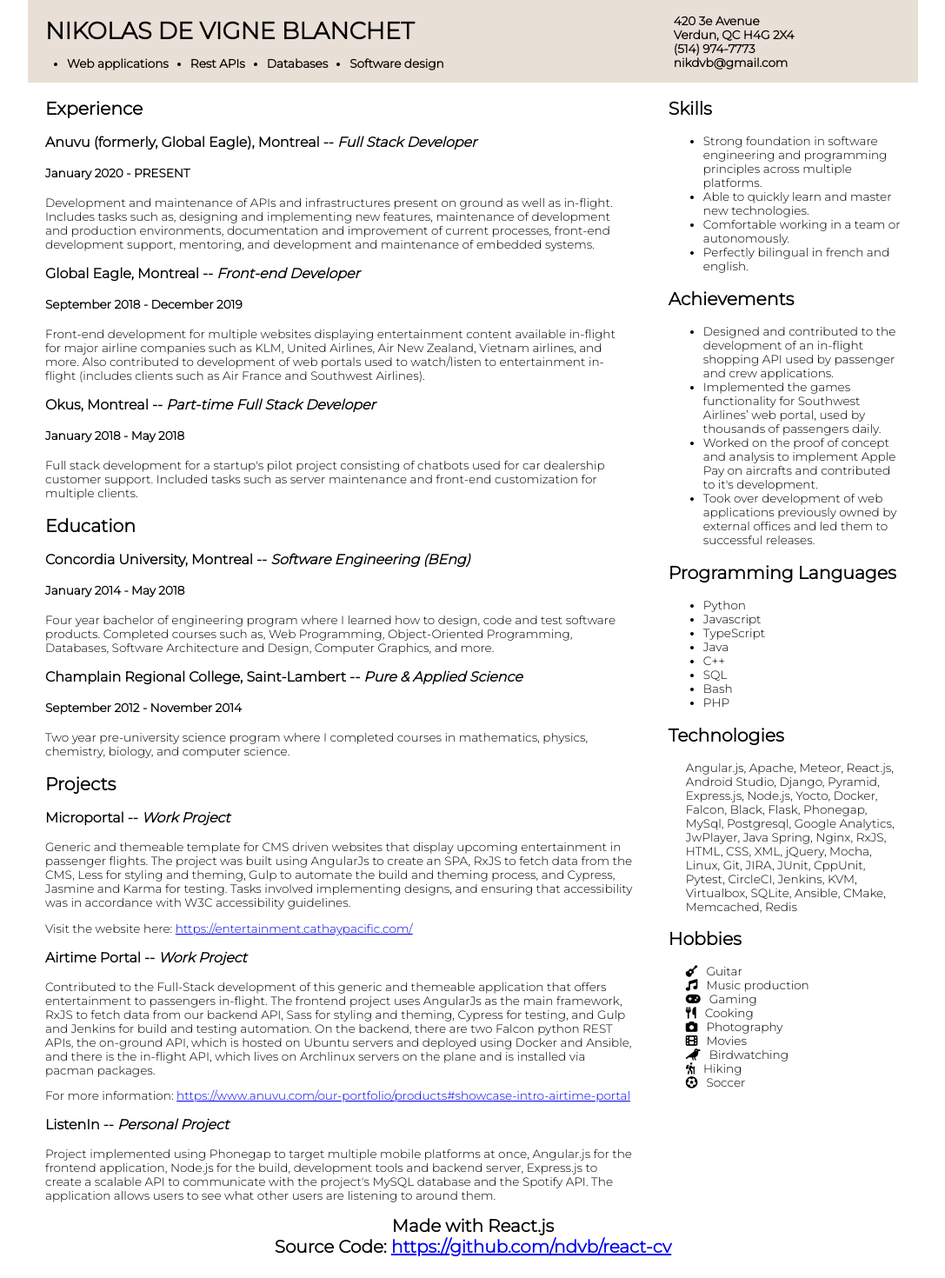
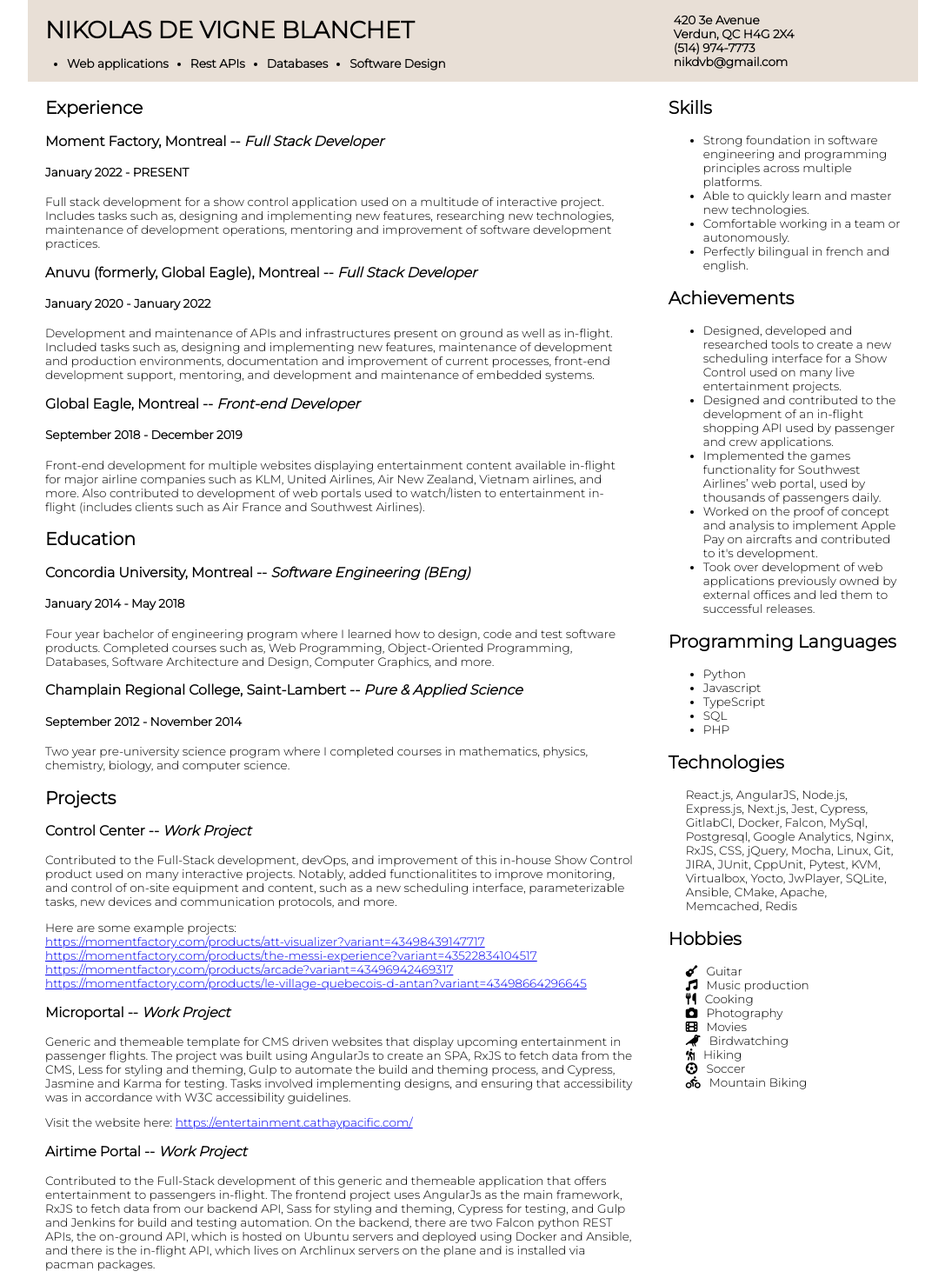
Before and after one commit to ndvb/react-cv, a React (Create React App) app: page / in a window 1280 px wide. Shown: the top 1470 px of the page at 87% size, without its empty margins (96-1183 px from the left). Before the commit the page ends 1446 px from the top, so only its background shows below. Built offline with nearby package versions, Linux system fonts and the light colour scheme.

Commit message:
update info

```diff
--- a/src/Assets/data.js
+++ b/src/Assets/data.js
@@ -2,7 +2,7 @@
 {
     "Header": {
         "title": "Nikolas De Vigne Blanchet",
-        "attributes": ["Web applications", "Rest APIs", "Databases", "Software design"]
+        "attributes": ["Web applications", "Rest APIs", "Databases", "Software Design"]
     },
     "ContactInfo": {
         "address": "420 3e Avenue",
@@ -17,11 +17,18 @@
             "sectionType": "experience",
             "jobs": [
                 {
+                    "company": "Moment Factory",
+                    "location": "Montreal",
+                    "position": "Full Stack Developer",
+                    "timeline": "January 2022 - PRESENT",
+                    "description": "Full stack development for a show control application used on a multitude of interactive project. Includes tasks such as, designing and implementing new features, researching new technologies, maintenance of development operations, mentoring and improvement of software development practices."
+                },
+                {
                     "company": "Anuvu (formerly, Global Eagle)",
                     "location": "Montreal",
                     "position": "Full Stack Developer",
-                    "timeline": "January 2020 - PRESENT",
-                    "description": "Development and maintenance of APIs and infrastructures present on ground as well as in-flight. Includes tasks such as, designing and implementing new features, maintenance of development and production environments, documentation and improvement of current processes, front-end development support, mentoring, and development and maintenance of embedded systems."
+                    "timeline": "January 2020 - January 2022",
+                    "description": "Development and maintenance of APIs and infrastructures present on ground as well as in-flight. Included tasks such as, designing and implementing new features, maintenance of development and production environments, documentation and improvement of current processes, front-end development support, mentoring, and development and maintenance of embedded systems."
                 },
                 {
                     "company": "Global Eagle",
@@ -29,13 +36,6 @@
                     "position": "Front-end Developer",
                     "timeline": "September 2018 - December 2019",
                     "description": "Front-end development for multiple websites displaying entertainment content available in-flight for major airline companies such as KLM, United Airlines, Air New Zealand, Vietnam airlines, and more. Also contributed to development of web portals used to watch/listen to entertainment in-flight (includes clients such as Air France and Southwest Airlines)."
-                },
-                {
-                    "company": "Okus",
-                    "location": "Montreal",
-                    "position": "Part-time Full Stack Developer",
-                    "timeline": "January 2018 - May 2018",
-                    "description": "Full stack development for a startup's pilot project consisting of chatbots used for car dealership customer support. Included tasks such as server maintenance and front-end customization for multiple clients."
                 }
             ]
         },
@@ -64,6 +64,28 @@
             "sectionType": "projects",
             "projects": [
                 {
+                    "name": "Control Center",
+                    "type": "Work Project",
+                    "description": "Contributed to the Full-Stack development, devOps, and improvement of this in-house Show Control product used on many interactive projects. Notably, added functionalitites to improve monitoring, and control of on-site equipment and content, such as a new scheduling interface, parameterizable tasks, new devices and communication protocols, and more.",
+                    "links": [
+                        {
+                            "text": "Here are some example projects:"
+                        },
+                        {
+                            "link": "https://momentfactory.com/products/att-visualizer?variant=43498439147717"
+                        },
+                        {
+                            "link": "https://momentfactory.com/products/the-messi-experience?variant=43522834104517"
+                        },
+                        {
+                            "link": "https://momentfactory.com/products/arcade?variant=43496942469317"
+                        },
+                        {
+                            "link": "https://momentfactory.com/products/le-village-quebecois-d-antan?variant=43498664296645"
+                        }
+                    ]
+                },
+                {
                     "name": "Microportal",
                     "type": "Work Project",
                     "description": "Generic and themeable template for CMS driven websites that display upcoming entertainment in passenger flights. The project was built using AngularJs to create an SPA, RxJS to fetch data from the CMS, Less for styling and theming, Gulp to automate the build and theming process, and Cypress, Jasmine and Karma for testing. Tasks involved implementing designs, and ensuring that accessibility was in accordance with W3C accessibility guidelines.",
@@ -84,11 +106,6 @@
                             "link": "https://www.anuvu.com/our-portfolio/products#showcase-intro-airtime-portal"
                         }
                     ]
-                },
-                {
-                    "name": "ListenIn",
-                    "type": "Personal Project",
-                    "description": "Project implemented using Phonegap to target multiple mobile platforms at once, Angular.js for the frontend application, Node.js for the build, development tools and backend server, Express.js to create a scalable API to communicate with the project's MySQL database and the Spotify API. The application allows users to see what other users are listening to around them."
                 }
             ]
         }
@@ -106,6 +123,7 @@
         {
             "title": "Achievements",
             "items": [
+                "Designed, developed and researched tools to create a new scheduling interface for a Show Control used on many live entertainment projects.",
                 "Designed and contributed to the development of an in-flight shopping API used by passenger and crew applications.",
                 "Implemented the games functionality for Southwest Airlines’ web portal, used by thousands of passengers daily.",
                 "Worked on the proof of concept and analysis to implement Apple Pay on aircrafts and contributed to it's development.",
@@ -118,41 +136,29 @@
                 "Python",
                 "Javascript",
                 "TypeScript",
-                "Java",
-                "C++",
                 "SQL",
-                "Bash",
                 "PHP",
             ]
         },
         {
             "title": "Technologies",
             "items": [
-                "Angular.js",
-                "Apache",
-                "Meteor",
                 "React.js",
-                "Android Studio",
-                "Django",
-                "Pyramid",
+                "AngularJS",
+                "Node.js",
                 "Express.js",
-                "Node.js",
-                "Yocto",
+                "Next.js",
+                "Jest",
+                "Cypress",
+                "GitlabCI",
                 "Docker",
                 "Falcon",
-                "Black",
-                "Flask",
-                "Phonegap",
                 "MySql",
                 "Postgresql",
                 "Google Analytics",
-                "JwPlayer",
-                "Java Spring",
                 "Nginx",
                 "RxJS",
-                "HTML",
                 "CSS",
-                "XML",
                 "jQuery",
                 "Mocha",
                 "Linux",
@@ -161,13 +167,14 @@
                 "JUnit",
                 "CppUnit",
                 "Pytest",
-                "CircleCI",
-                "Jenkins",
                 "KVM",
                 "Virtualbox",
+                "Yocto",
+                "JwPlayer",
                 "SQLite",
                 "Ansible",
                 "CMake",
+                "Apache",
                 "Memcached",
                 "Redis"
             ]
@@ -177,13 +184,13 @@
             "items": [
                 "Guitar",
                 "Music production",
-                "Gaming",
                 "Cooking",
                 "Photography",
                 "Movies",
                 "Birdwatching",
                 "Hiking",
-                "Soccer"
+                "Soccer",
+                "Mountain Biking"
             ]
         }
     ]
--- a/src/Components/SideSection/SideSection.scss
+++ b/src/Components/SideSection/SideSection.scss
@@ -84,6 +84,12 @@
                         font-family: "Font Awesome 5 Free"; font-weight: 900; content: "\f11b";
                     }
                 }
+
+                &.mountain-biking {
+                    &::before {
+                        font-family: "Font Awesome 5 Free"; font-weight: 900; content: "\f84a";
+                    }
+                }
             }
         }
     }
```
Also changed, not shown: package.json (+4 -3 lines), 2 other files (tests, documents, lock files or other folders).
